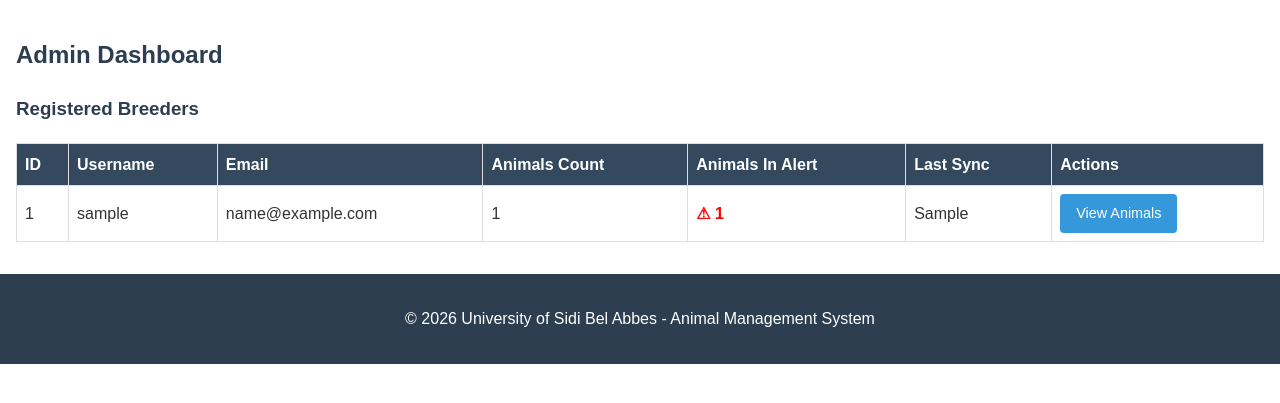
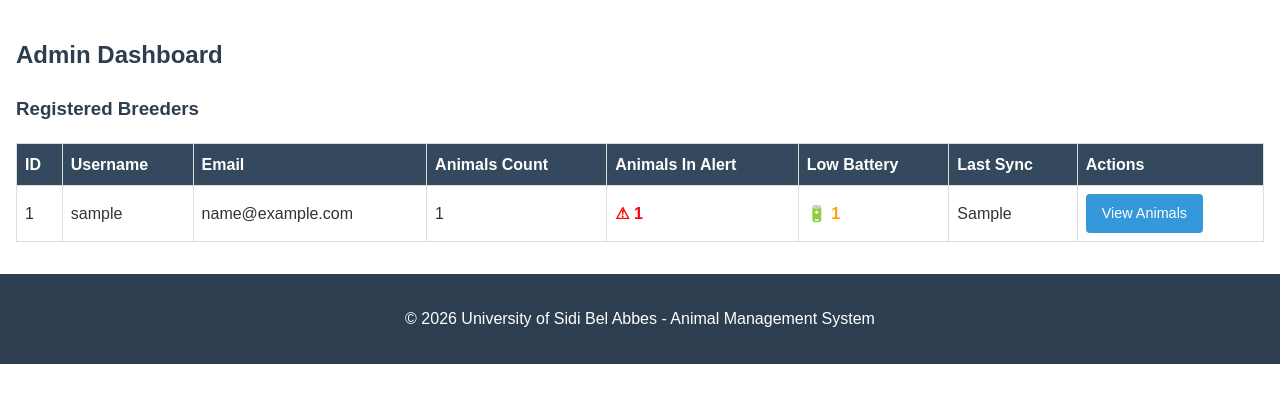
Before and after one commit to animalmanagementbouclelora2526/animal_management, a Python web app: template templates/admin/dashboard.html in a window 1280 px wide. Shown: the part 190-593 px from the top of the page. Run offline with Jinja, Linux system fonts and the light colour scheme; the template is opened without the code that fills it: most values are stand-ins (such as "Sample title", 1, 10 or a date in 2020).

Commit message:
Update dashboard.html

```diff
--- a/templates/admin/dashboard.html
+++ b/templates/admin/dashboard.html
@@ -19,6 +19,7 @@
                     <th>Email</th>
                     <th>Animals Count</th>
                     <th>Animals In Alert</th>
+                    <th>Low Battery</th>
                     <th>Last Sync</th>
                     <th>Actions</th>
                 </tr>
@@ -62,6 +63,18 @@
                     </td>
 
                     <td>
+                        {% if eleveur.low_battery_count > 0 %}
+                        <span style="color:orange;font-weight:bold;">
+                            🔋 {{ eleveur.low_battery_count }}
+                        </span>
+                        {% else %}
+                        <span style="color:green;">
+                            0
+                        </span>
+                        {% endif %}
+                    </td>
+
+                    <td>
                         {{ eleveur.last_sync if eleveur.last_sync else 'Never' }}
                     </td>
 
```
